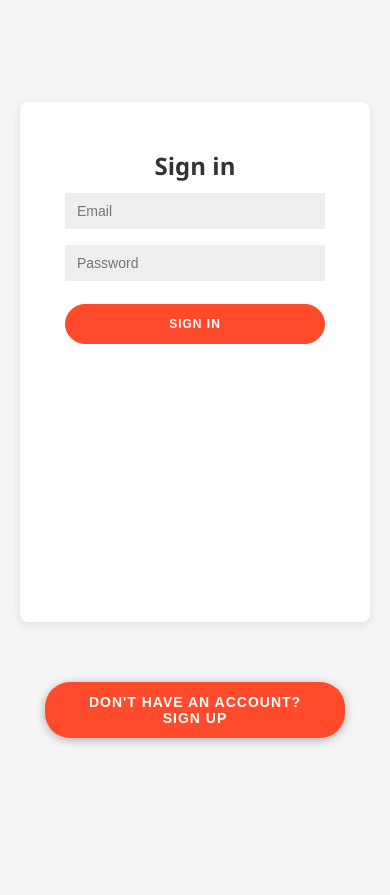
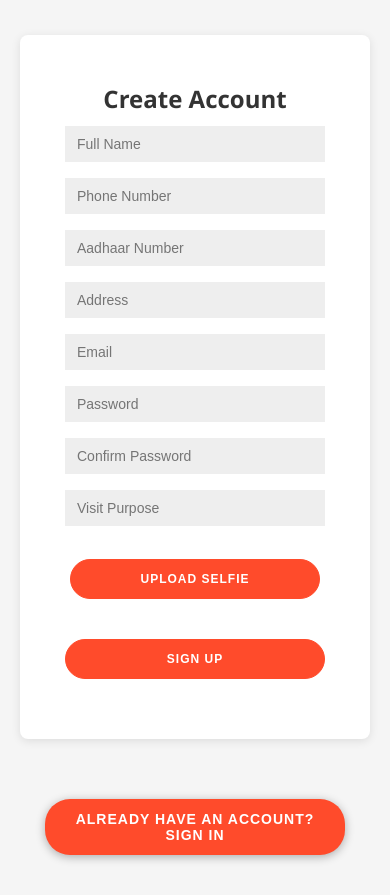
Before and after one commit to sanchitpandey/visitpass-react, a React (Create React App) app: page / in a window 390 px wide. Before the commit the page ends 844 px from the top, so only its background shows below. Built offline with nearby package versions, Linux system fonts and the light colour scheme; no server answers.

Commit message:
sign up first & sign in page container sizing

```diff
--- a/src/components/Auth/AuthContainer.js
+++ b/src/components/Auth/AuthContainer.js
@@ -5,7 +5,7 @@ import Signup from "./Signup";
 import "./auth.css";
 
 const AuthContainer = () => {
-  const [isSignUp, setIsSignUp] = useState(false);
+  const [isSignUp, setIsSignUp] = useState(true);
 
   // Fix for mobile viewport height issues
   useEffect(() => {
--- a/src/components/Auth/auth.css
+++ b/src/components/Auth/auth.css
@@ -376,7 +376,7 @@ button::-moz-focus-inner {
   /* Adjust form padding for mobile */
   .auth-form {
     padding: 20px 25px;
-    min-height: 460px;
+    min-height: 260px;
   }
 }
 
@@ -384,7 +384,7 @@ button::-moz-focus-inner {
 @media (max-width: 480px) {
   .auth-container {
     margin: 15px auto 80px auto;
-    min-height: 500px;
+    min-height: 200px;
   }
 
   .auth-form {
--- a/src/components/Visitor/VisitorHome.css
+++ b/src/components/Visitor/VisitorHome.css
@@ -219,25 +219,3 @@ button:active {
     min-width: 500px;
   }
 }
-
-@media (max-width: 768px) {
-  .visitor-card {
-    flex-direction: column;
-  }
-  .visitor-info {
-    order: 1;
-    width: 100%;
-    text-align: center;
-  }
-  .qr-code-container {
-    order: 2;
-    width: 100%;
-    margin-top: 20px;
-  }
-}
-
-/* make the QR svg shrink-to-fit */
-.qr-code {
-  max-width: 100%;
-  height: auto;
-}
```
